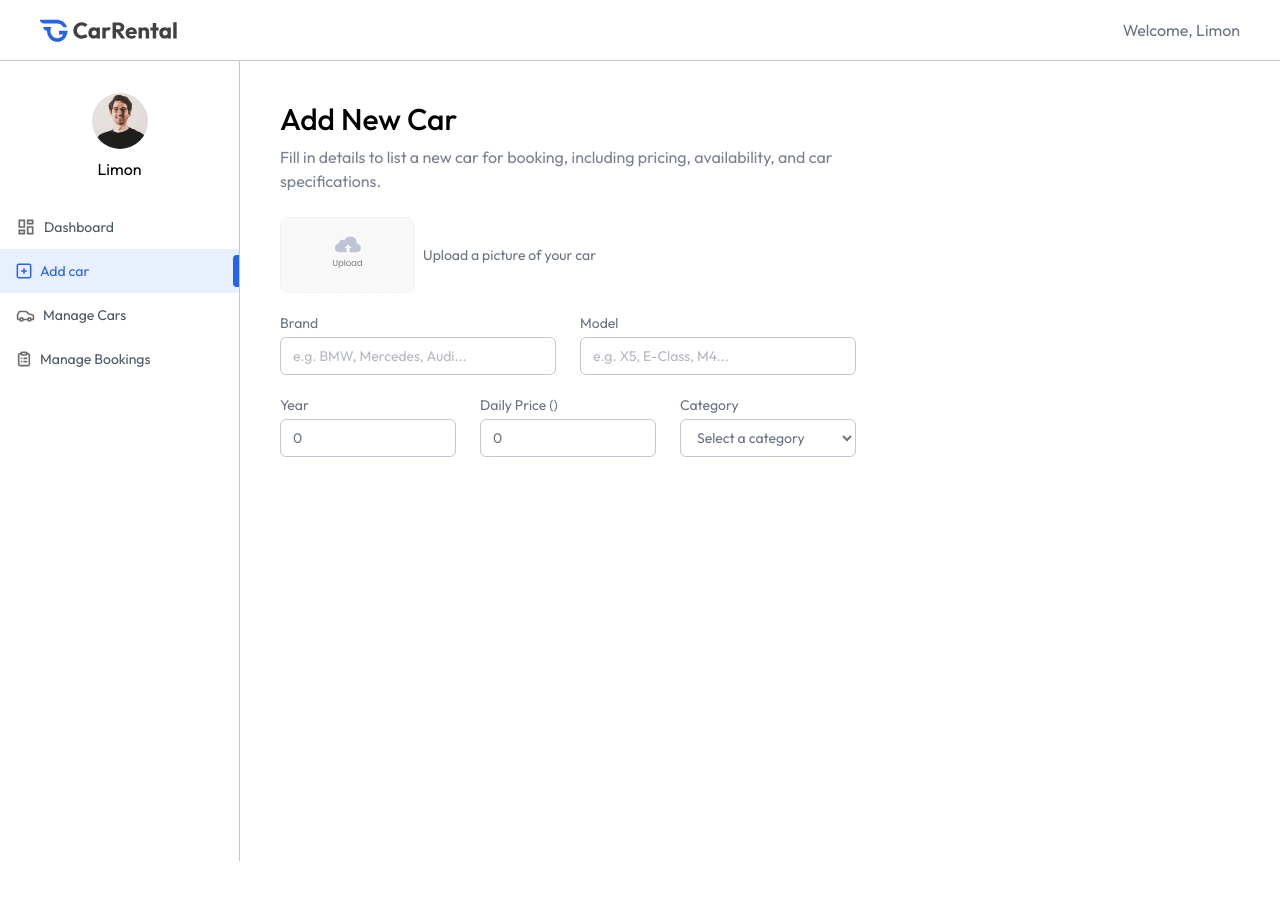
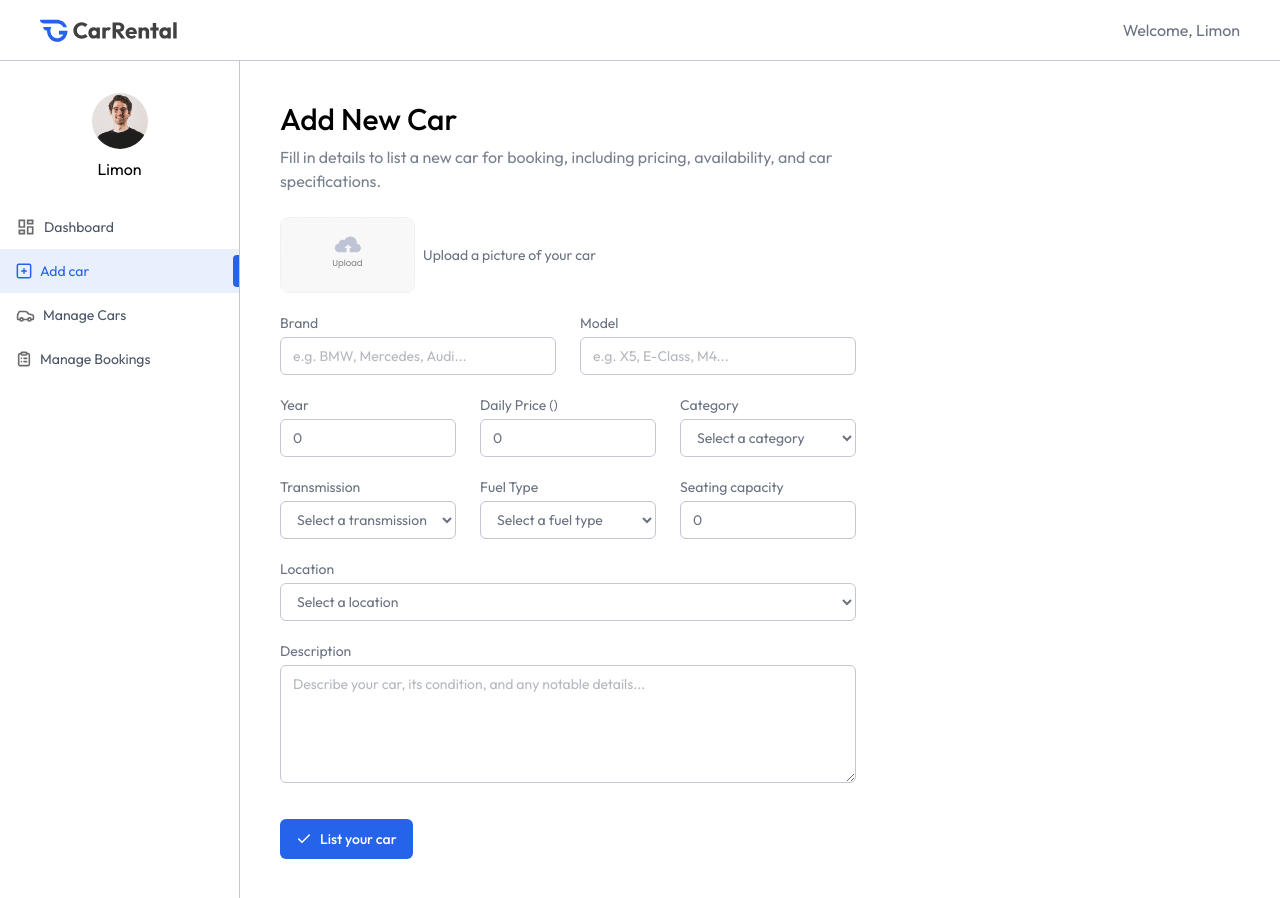
Before and after one commit to limon43633/Car-rental-client, a React app: page /owner/add-car in a window 1280 px wide. Before the commit the page ends 861 px from the top, so only its background shows below. Built offline with nearby package versions, Linux system fonts and the light colour scheme; the HTML template or start-up script is replaced by a standard one.

Commit message:
added add car page ui

```diff
--- a/src/pages/owner/AddCar.jsx
+++ b/src/pages/owner/AddCar.jsx
@@ -79,6 +79,63 @@
 
         </div>
 
+        {/*car transmission, fuel type, seating capacity*/}
+        <div className='grid grid-cols-1 sm:grid-cols-2 md:grid-cols-3 gap-6'>
+
+          <div className='flex flex-col w-full'>
+            <label>Transmission</label>
+            <select onChange={e=> setCar({...car, transmission: e.target.value})} value={car.transmission} className='px-3 py-2 mt-1 border border-border-color rounded-md'>
+              <option value="">Select a transmission</option>
+              <option value="Automatic">Automatic</option>
+              <option value="Manual">Manual</option>
+              <option value="Semi-automatic">Semi-automatic</option>
+            </select>
+          </div>
+
+          <div className='flex flex-col w-full'>
+            <label>Fuel Type</label>
+            <select onChange={e=> setCar({...car, fuel_type: e.target.value})} value={car.fuel_type} className='px-3 py-2 mt-1 border border-border-color rounded-md'>
+              <option value="">Select a fuel type</option>
+              <option value="Gas">Gas</option>
+              <option value="Diesel">Diesel</option>
+              <option value="Petrol">Petrol</option>
+              <option value="Electric">Electric</option>
+              <option value="Hybrid">Hybrid</option>
+            </select>
+          </div>
+
+          <div className='flex flex-col w-full'>
+            <label>Seating capacity</label>
+            <input type="number" placeholder='4' required className='px-3 py-2 mt-1 border border-border-color rounded-md' value={car.seating_capcity} onChange={e=> setCar({...car, seating_capcity: e.target.value})}/>
+          </div>
+
+        </div>
+
+        {/* car location */}
+        <div className='flex flex-col w-full'>
+          <label>Location</label>
+            <select onChange={e=> setCar({...car, location: e.target.value})} value={car.location} className='px-3 py-2 mt-1 border border-border-color rounded-md'>
+              <option value="">Select a location</option>
+              <option value="New York">New York</option>
+              <option value="Los Angeles">Los Angeles</option>
+              <option value="Houston">Houston</option>
+              <option value="Chicago">Chicago</option>
+            </select>
+        </div>
+
+        {/*Car description*/}
+        <div className='flex flex-col w-full'>
+            <label>Description</label>
+            <textarea rows={5} placeholder="Describe your car, its condition, and any notable details..." required className='px-3 py-2 mt-1 border border-border-color rounded-md' value={car.description} onChange={e=> setCar({...car, description: e.target.value})}>
+
+            </textarea>
+        </div>
+
+        <button className='flex items-center gap-2 px-4 py-2.5 mt-4 bg-primary text-white rounded-md font-medium w-max cursor-pointer'>
+          <img src={assets.tick_icon} alt="" />
+          List your car
+        </button>
+
       </form>
     </div>
   )
```
